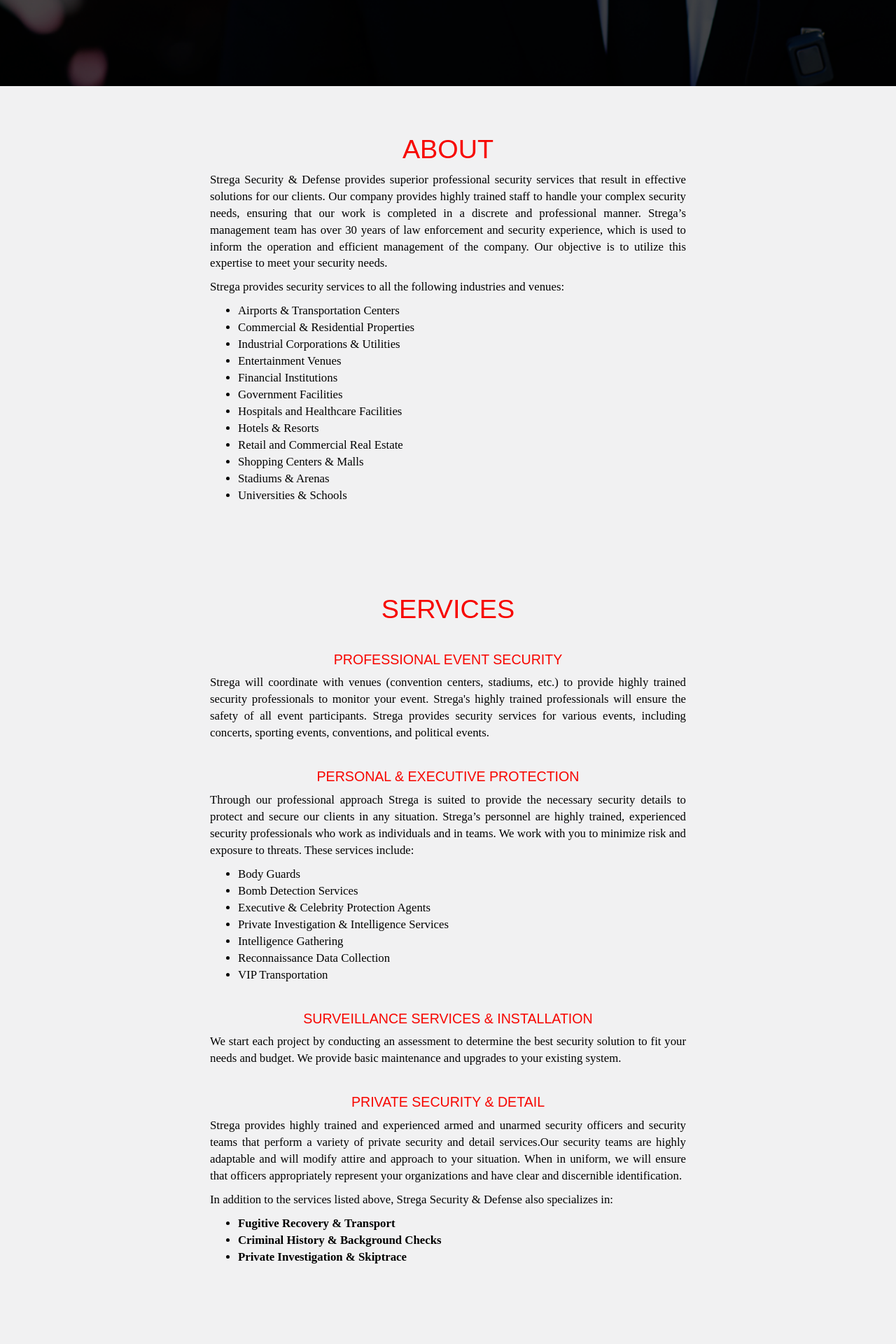
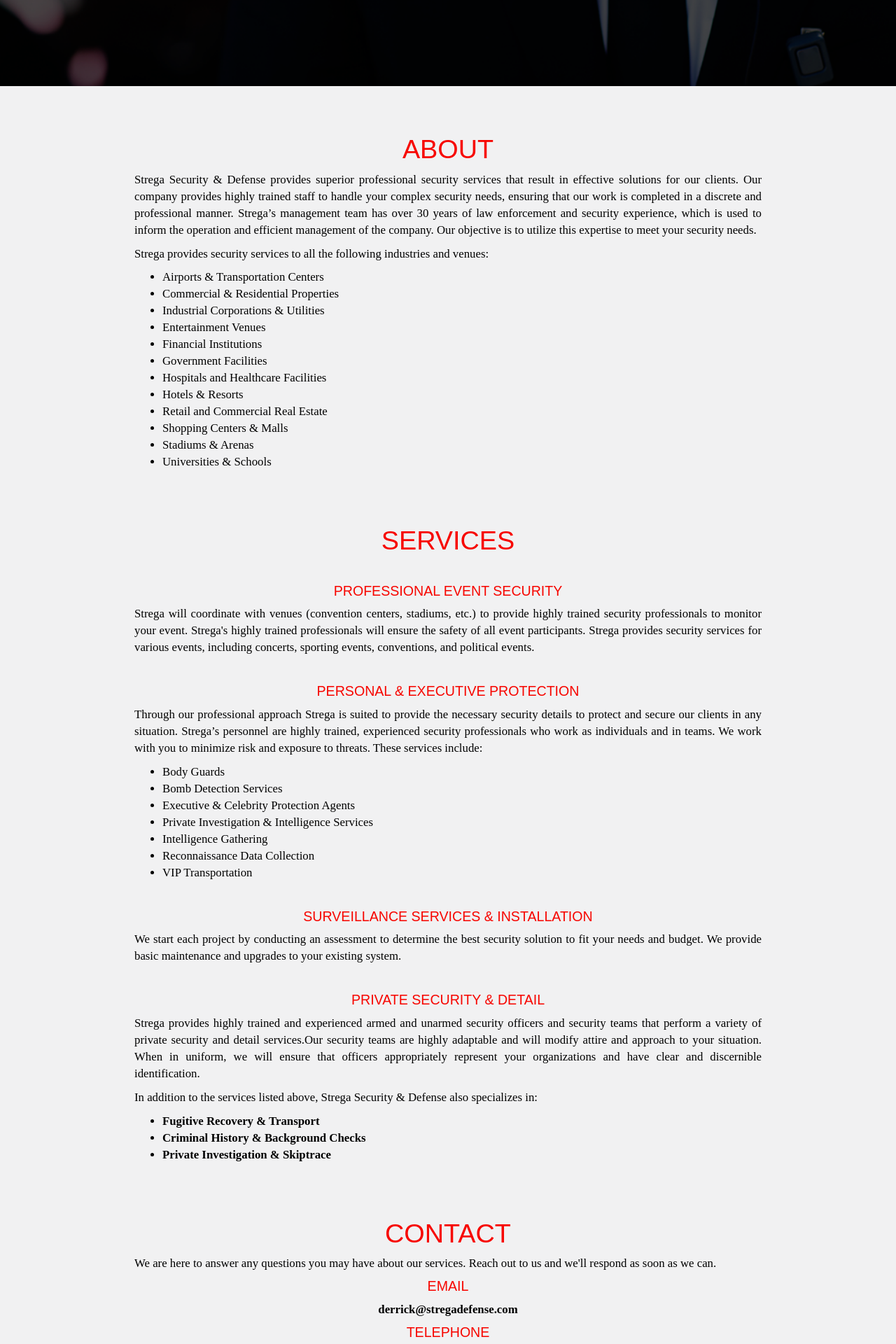
Before and after one commit to danaecmobley/strega-defense, a PHP site: page / in a window 1280 px wide. Shown: the part 774-2694 px from the top of the page at 70% size. Run offline with PHP 8.4, Linux system fonts and the light colour scheme; some libraries are stand-ins or nearby versions.

Commit message:
changed margins

```diff
--- a/css/main.css
+++ b/css/main.css
@@ -53,14 +53,14 @@
 }
 
 #about, #services, #contact {
-	margin: 0px 300px 0px 300px;
-	background-color: #f1f1f2;
-	padding-top: 100px;
+	padding-left: 15%;
+	padding-right: 15%;
+	padding-top: 50px;
+	text-decoration: none;
 }
 
 #main-body {
 	background-color: #f1f1f2;
-	margin-top: -50px;
 	padding-bottom: 100px;
 }
 
```
